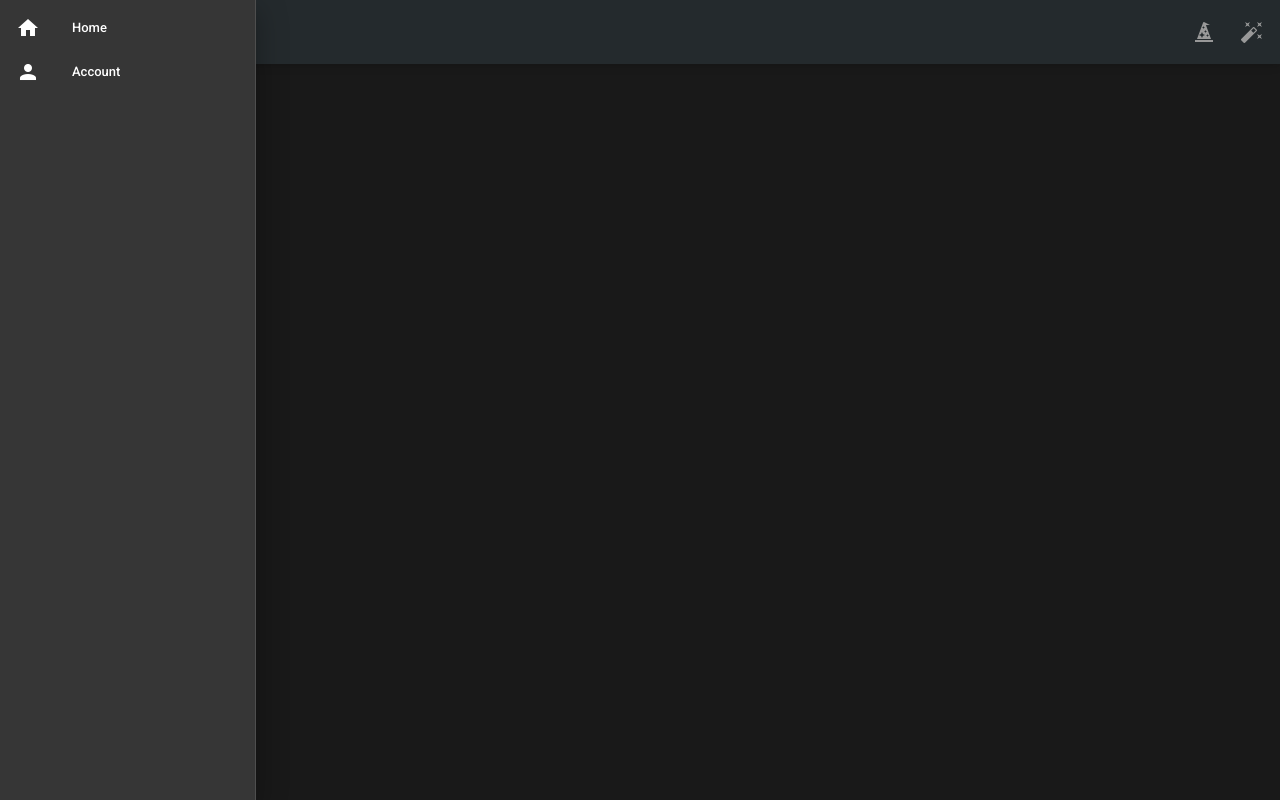
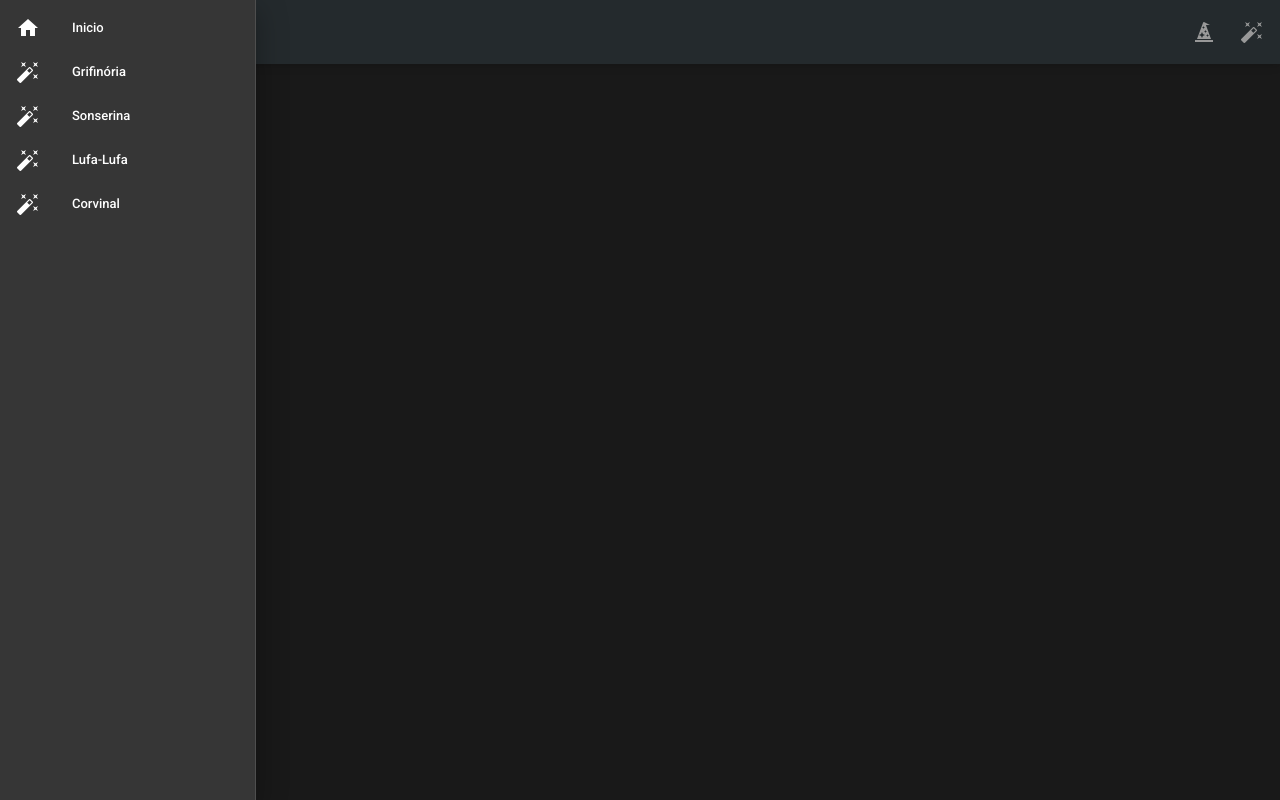
Before and after one commit to nanarocha14/testevue, a Vue app in the folder hogwarts/: page /#/ in a window 1280 px wide. Both pictures are taken after a click on the button 28 px from the left and 32 px from the top of the page. Built offline with nearby package versions, Linux system fonts and the light colour scheme.

Commit message:
faltando adicionar os links do router

```diff
--- a/hogwarts/src/components/shared/AppTopBar.vue
+++ b/hogwarts/src/components/shared/AppTopBar.vue
@@ -27,27 +27,46 @@
             absolute
             temporary
         >
-        <v-list
-            nav
-            dense
-        >
+          <v-list nav dense>
           <v-list-item-group
             v-model="group"
-          active-class="deep-purple--text text--accent-4"
+            active-class="blue-grey lighten-1"
           >
             <v-list-item>
               <v-list-item-icon>
                 <v-icon>mdi-home</v-icon>
               </v-list-item-icon>
-            <v-list-item-title>Home</v-list-item-title>
+              <v-list-item-title>Inicio</v-list-item-title>
             </v-list-item>
 
             <v-list-item>
               <v-list-item-icon>
-              <v-icon>mdi-account</v-icon>
+                <v-icon>mdi-auto-fix</v-icon>
               </v-list-item-icon>
-            <v-list-item-title>Account</v-list-item-title>
+              <v-list-item-title>Grifinória</v-list-item-title>
             </v-list-item>
+
+            <v-list-item>
+              <v-list-item-icon>
+                <v-icon>mdi-auto-fix</v-icon>
+              </v-list-item-icon>
+              <v-list-item-title>Sonserina</v-list-item-title>
+            </v-list-item>
+
+            <v-list-item>
+              <v-list-item-icon>
+                <v-icon>mdi-auto-fix</v-icon>
+              </v-list-item-icon>
+              <v-list-item-title>Lufa-Lufa</v-list-item-title>
+            </v-list-item>
+
+            <v-list-item>
+              <v-list-item-icon>
+                <v-icon>mdi-auto-fix</v-icon>
+              </v-list-item-icon>
+              <v-list-item-title>Corvinal</v-list-item-title>
+            </v-list-item>
+
           </v-list-item-group>
         </v-list>
     </v-navigation-drawer>
```
Lines whose indentation alone changed are shown as unchanged.
